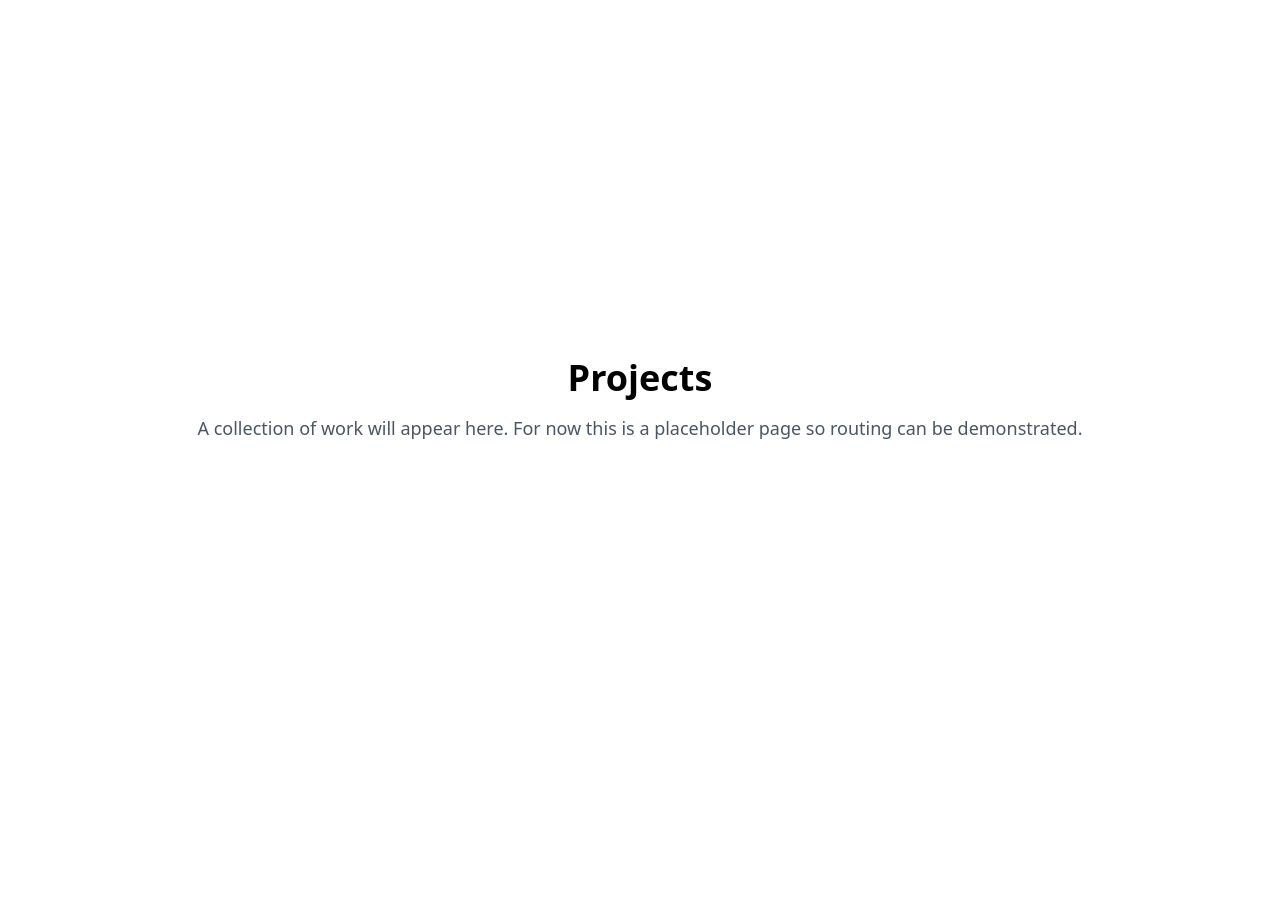
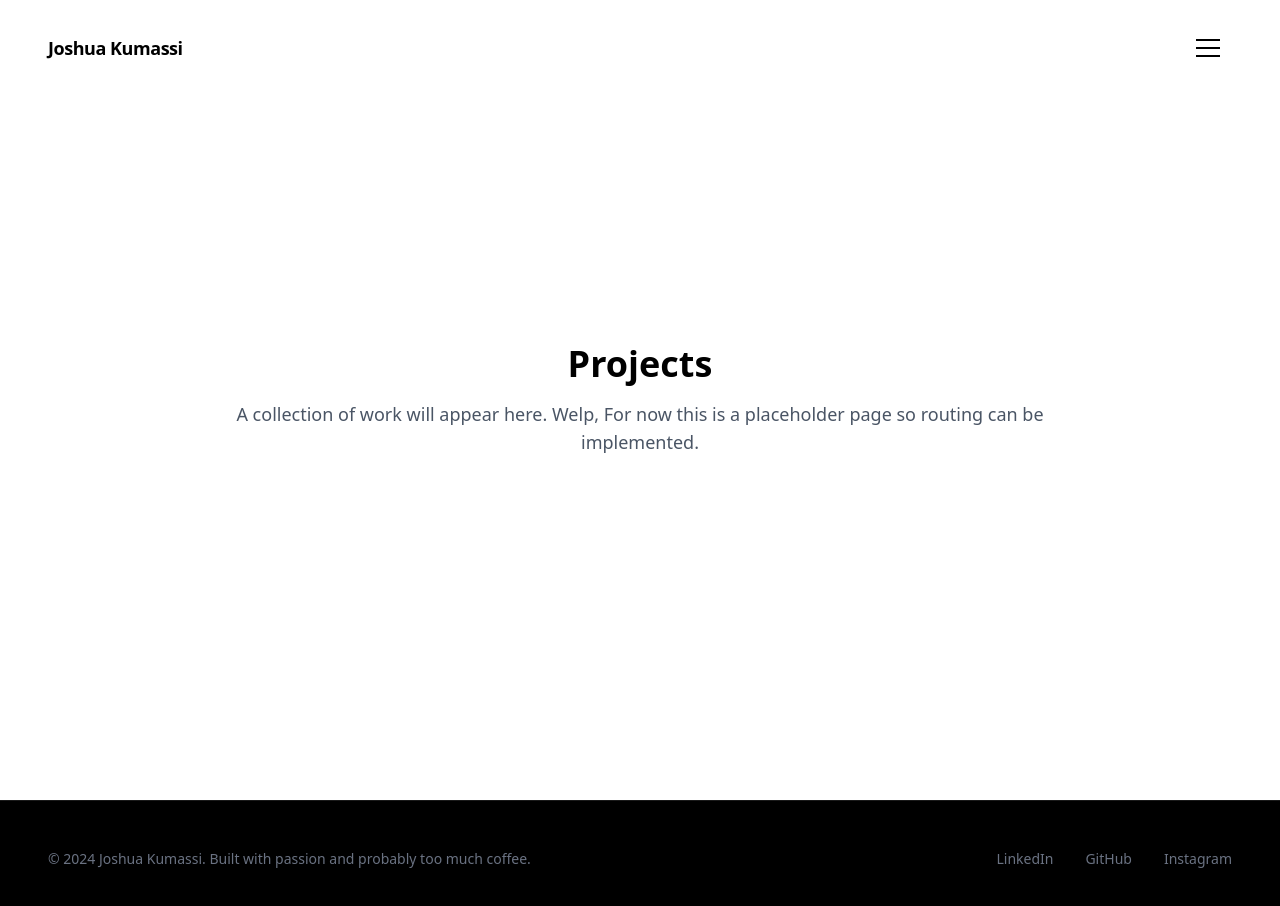
Before and after one commit to jaydrice/thesite, a React (Vite) app: page /projects in a window 1280 px wide. Shown: the top 906 px of the page. Before the commit the page ends 800 px from the top, so only its background shows below. Built offline with nearby package versions, Linux system fonts and the light colour scheme.

Commit message:
UI Fix: Separated UI Logic for Header and Footer

```diff
--- a/src/App.jsx
+++ b/src/App.jsx
@@ -1,17 +1,23 @@
 import React from 'react'
-import { Routes, Route, Link } from 'react-router-dom'
+import { Routes, Route } from 'react-router-dom'
+import Header from './components/layout/Header'
+import Footer from './components/layout/Footer'
 import Home from './pages/home'
 import Projects from './pages/projects'
 
 function App() {
   return (
-      <main>
+    <div className="min-h-screen flex flex-col bg-white text-black">
+      <Header />
+      <main className="flex-grow">
         <Routes>
           <Route path="/" element={<Home />} />
           <Route path="/projects" element={<Projects />} />
           <Route path="*" element={<div className="p-12 text-center"> <h2 className="text-3xl font-bold">404 — Not Found</h2> <p className="mt-4">The page you requested could not be found.</p> </div>} />
         </Routes>
       </main>
+      <Footer />
+    </div>
   )
 }
 
--- a/src/components/home/ResumeSection.jsx
+++ b/src/components/home/ResumeSection.jsx
@@ -1,4 +1,5 @@
 import React, { useState } from 'react';
+
 // eslint-disable-next-line
 import { motion } from 'framer-motion';
 import { Button } from '../../components/ui/Button';
--- /dev/null
+++ b/src/components/layout/Footer.jsx
@@ -0,0 +1,16 @@
+import React from 'react'
+
+export default function Footer() {
+  return (
+    <footer className="bg-black text-white py-12 px-6 md:px-12 border-t border-white/10">
+      <div className="max-w-screen-2xl mx-auto flex flex-col md:flex-row justify-between items-center gap-4">
+        <p className="text-sm text-gray-500">© 2024 Joshua Kumassi. Built with passion and probably too much coffee.</p>
+        <div className="flex gap-8 text-sm text-gray-500">
+          <a href="https://www.linkedin.com/in/joshua-kumassi-80915b306/" className="hover:text-white transition-colors">LinkedIn</a>
+          <a href="https://github.com/jaydrice" className="hover:text-white transition-colors">GitHub</a>
+          <a href="https://www.instagram.com/jay.d.rice/" className="hover:text-white transition-colors">Instagram</a>
+        </div>
+      </div>
+    </footer>
+  )
+}
--- /dev/null
+++ b/src/components/layout/Header.jsx
@@ -0,0 +1,119 @@
+import React, { useState, useEffect } from 'react'
+import { Link } from 'react-router-dom'
+
+// eslint-disable-next-line
+import { motion } from 'framer-motion'
+
+export default function Header() {
+  const [isMenuOpen, setIsMenuOpen] = useState(false);
+  const [hasScrolled, setHasScrolled] = useState(false);
+
+  // Scroll effect for header background
+  useEffect(() => {
+    const handleScroll = () => {
+      const scrollTop = window.scrollY;
+      // Add background after scrolling 50px
+      setHasScrolled(scrollTop > 50);
+    };
+
+    window.addEventListener('scroll', handleScroll, { passive: true });
+
+    return () => window.removeEventListener('scroll', handleScroll);
+  }, []);
+
+  const scrollToSection = (sectionId) => {
+    const element = document.getElementById(sectionId);
+    if (element) {
+      element.scrollIntoView({ behavior: 'smooth' });
+      setIsMenuOpen(false);
+    }
+  };
+
+  return (
+    <>
+      <motion.nav
+        initial={{ opacity: 0 }}
+        animate={{ opacity: 1 }}
+        className={`fixed top-0 left-0 right-0 z-50 px-6 md:px-12 py-6 transition-all duration-300 ${
+          hasScrolled
+            ? 'bg-white/5 backdrop-blur-md border-b border-white/10 mix-blend-normal'
+            : 'mix-blend-difference'
+        }`}
+      >
+        <div className="max-w-screen-2xl mx-auto flex justify-between items-center">
+          <Link to="/">
+            <motion.div
+              whileHover={{ scale: 1.05 }}
+              className={`text-lg font-bold tracking-tight cursor-pointer transition-colors duration-300 ${
+                hasScrolled ? 'text-gray-900' : 'text-white'
+              }`}
+            >
+              Joshua Kumassi
+            </motion.div>
+          </Link>
+          <button
+            onClick={() => setIsMenuOpen(!isMenuOpen)}
+            className="w-12 h-12 flex flex-col items-center justify-center gap-1.5 group"
+          >
+            <motion.span
+              animate={{ rotate: isMenuOpen ? 45 : 0, y: isMenuOpen ? 8 : 0 }}
+              className={`w-6 h-0.5 transition-all duration-300 group-hover:w-8 ${
+                hasScrolled ? 'bg-gray-900' : 'bg-white'
+              }`}
+            />
+            <motion.span
+              animate={{ opacity: isMenuOpen ? 0 : 1 }}
+              className={`w-6 h-0.5 transition-all duration-300 group-hover:w-8 ${
+                hasScrolled ? 'bg-gray-900' : 'bg-white'
+              }`}
+            />
+            <motion.span
+              animate={{ rotate: isMenuOpen ? -45 : 0, y: isMenuOpen ? -8 : 0 }}
+              className={`w-6 h-0.5 transition-all duration-300 group-hover:w-8 ${
+                hasScrolled ? 'bg-gray-900' : 'bg-white'
+              }`}
+            />
+          </button>
+        </div>
+      </motion.nav>
+
+      {/* Full Screen Menu */}
+      <motion.div
+        initial={{ opacity: 0, y: -100 }}
+        animate={{
+          opacity: isMenuOpen ? 1 : 0,
+          y: isMenuOpen ? 0 : -100,
+          pointerEvents: isMenuOpen ? 'auto' : 'none'
+        }}
+        transition={{ duration: 0.4 }}
+        className="fixed inset-0 z-40 bg-black flex items-center justify-center"
+      >
+        <div className="text-center space-y-8">
+          <Link to="/projects">
+            <motion.button
+              initial={{ opacity: 0, y: 20 }}
+              animate={{ opacity: isMenuOpen ? 1 : 0, y: isMenuOpen ? 0 : 20 }}
+              transition={{ delay: 0.1 }}
+              onClick={() => setIsMenuOpen(false)}
+              className="block text-5xl md:text-7xl font-bold text-white hover:text-gray-400 transition-colors duration-300 mb-9"
+            >
+              Projects
+            </motion.button>
+          </Link>
+          {['Resume', 'About', 'Contact'].map((item, index) => (
+            <motion.button
+              key={item}
+              initial={{ opacity: 0, y: 20 }}
+              animate={{ opacity: isMenuOpen ? 1 : 0, y: isMenuOpen ? 0 : 20 }}
+              transition={{ delay: (index + 1) * 0.1 }}
+              onClick={() => scrollToSection(item.toLowerCase())}
+              className="block text-5xl md:text-7xl font-bold text-white hover:text-gray-400 transition-colors duration-300"
+            >
+              {item}
+            </motion.button>
+          ))}
+        </div>
+      </motion.div>
+    </>
+  )
+}
--- a/src/pages/home.jsx
+++ b/src/pages/home.jsx
@@ -1,61 +1,23 @@
-import React, { useState } from 'react';
-
-// eslint-disable-next-line
-import { motion } from 'framer-motion';
+import React from 'react';
 import Hero from '../components/home/Hero';
 import About from '../components/home/About';
 import ResumeSection from '../components/home/ResumeSection';
 import Contact from '../components/home/Contact';
 
 export default function Home() {
-  const [isMenuOpen, setIsMenuOpen] = useState(false);
-
   const scrollToSection = (sectionId) => {
     const element = document.getElementById(sectionId);
     if (element) element.scrollIntoView({ behavior: 'smooth' });
-    setIsMenuOpen(false);
   };
 
   return (
     <div className="bg-[#0a0a0a] text-white">
-      {/* Navigation */}
-      <motion.nav initial={{ opacity: 0 }} animate={{ opacity: 1 }} className="fixed top-0 left-0 right-0 z-50 px-6 md:px-12 py-6 mix-blend-difference">
-        <div className="max-w-screen-2xl mx-auto flex justify-between items-center">
-          <motion.div whileHover={{ scale: 1.05 }} className="text-lg font-bold tracking-tight cursor-pointer text-white">Joshua Kumassi</motion.div>
-          <button onClick={() => setIsMenuOpen(!isMenuOpen)} className="w-12 h-12 flex flex-col items-center justify-center gap-1.5 group">
-            <motion.span animate={{ rotate: isMenuOpen ? 45 : 0, y: isMenuOpen ? 8 : 0 }} className="w-6 h-0.5 bg-white group-hover:w-8 transition-all" />
-            <motion.span animate={{ opacity: isMenuOpen ? 0 : 1 }} className="w-6 h-0.5 bg-white group-hover:w-8 transition-all" />
-            <motion.span animate={{ rotate: isMenuOpen ? -45 : 0, y: isMenuOpen ? -8 : 0 }} className="w-6 h-0.5 bg-white group-hover:w-8 transition-all" />
-          </button>
-        </div>
-      </motion.nav>
-
-      {/* Full Screen Menu */}
-      <motion.div initial={{ opacity: 0, y: -100 }} animate={{ opacity: isMenuOpen ? 1 : 0, y: isMenuOpen ? 0 : -100, pointerEvents: isMenuOpen ? 'auto' : 'none' }} transition={{ duration: 0.4 }} className="fixed inset-0 z-40 bg-black flex items-center justify-center">
-        <div className="text-center space-y-8">
-          {['Resume', 'About', 'Contact'].map((item, index) => (
-            <motion.button key={item} initial={{ opacity: 0, y: 20 }} animate={{ opacity: isMenuOpen ? 1 : 0, y: isMenuOpen ? 0 : 20 }} transition={{ delay: index * 0.1 }} onClick={() => scrollToSection(item.toLowerCase())} className="block text-5xl md:text-7xl font-bold hover:text-gray-400 transition-colors duration-300">{item}</motion.button>
-          ))}
-        </div>
-      </motion.div>
 
       {/* Sections (moved to components) */}
       <Hero scrollToSection={scrollToSection} />
       <About scrollToSection={scrollToSection} />
       <ResumeSection />
       <Contact />
-
-      {/* Footer */}
-      <footer className="bg-black text-white py-12 px-6 md:px-12 border-t border-white/10">
-        <div className="max-w-screen-2xl mx-auto flex flex-col md:flex-row justify-between items-center gap-4">
-          <p className="text-sm text-gray-500">© 2024 Joshua Kumassi. Built with passion and probably too much coffee.</p>
-          <div className="flex gap-8 text-sm text-gray-500">
-            <a href="https://www.linkedin.com/in/joshua-kumassi-80915b306/" className="hover:text-white transition-colors">LinkedIn</a>
-            <a href="https://github.com/jaydrice" className="hover:text-white transition-colors">GitHub</a>
-            <a href="https://www.instagram.com/jay.d.rice/" className="hover:text-white transition-colors">Instagram</a>
-          </div>
-        </div>
-      </footer>
     </div>
   );
 }
--- a/src/pages/projects.jsx
+++ b/src/pages/projects.jsx
@@ -5,7 +5,7 @@ export default function Projects() {
     <div className="min-h-screen flex items-center justify-center bg-white text-black px-6">
       <div className="max-w-4xl text-center">
         <h1 className="text-4xl font-bold mb-4">Projects</h1>
-        <p className="text-lg text-gray-600">A collection of work will appear here. For now this is a placeholder page so routing can be demonstrated.</p>
+        <p className="text-lg text-gray-600">A collection of work will appear here. Welp, For now this is a placeholder page so routing can be implemented.</p>
       </div>
     </div>
   )
```
